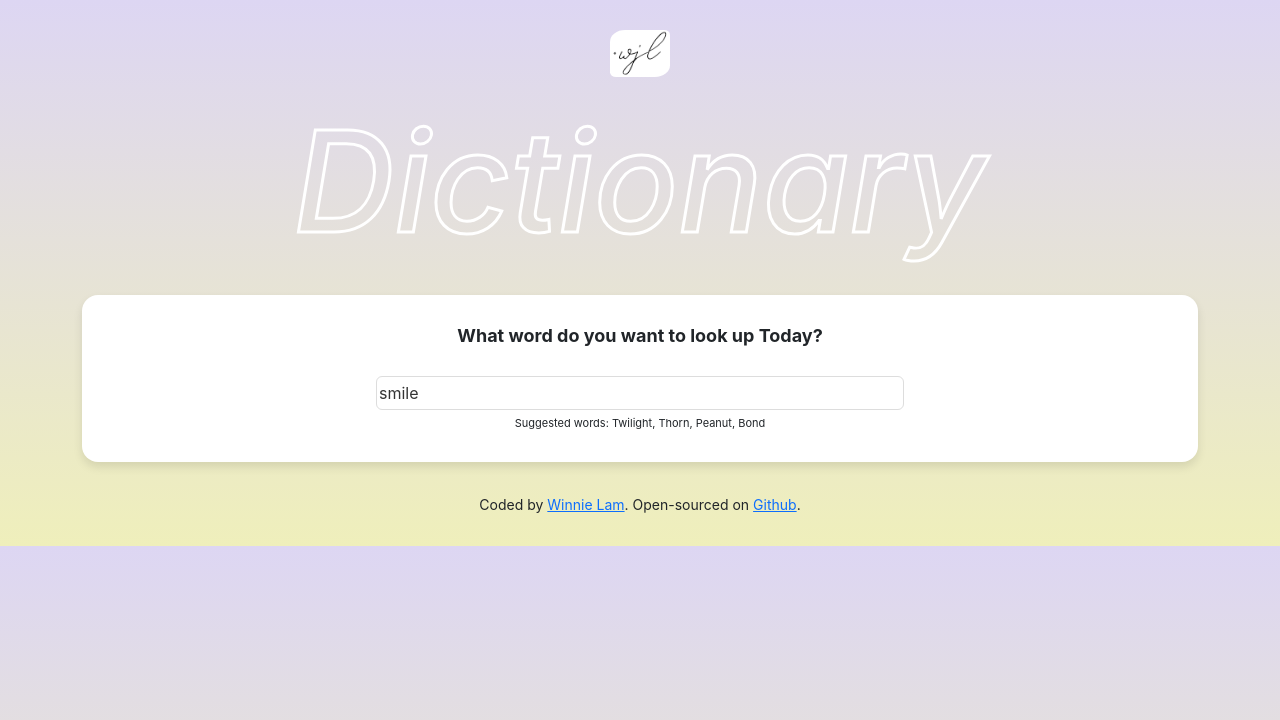
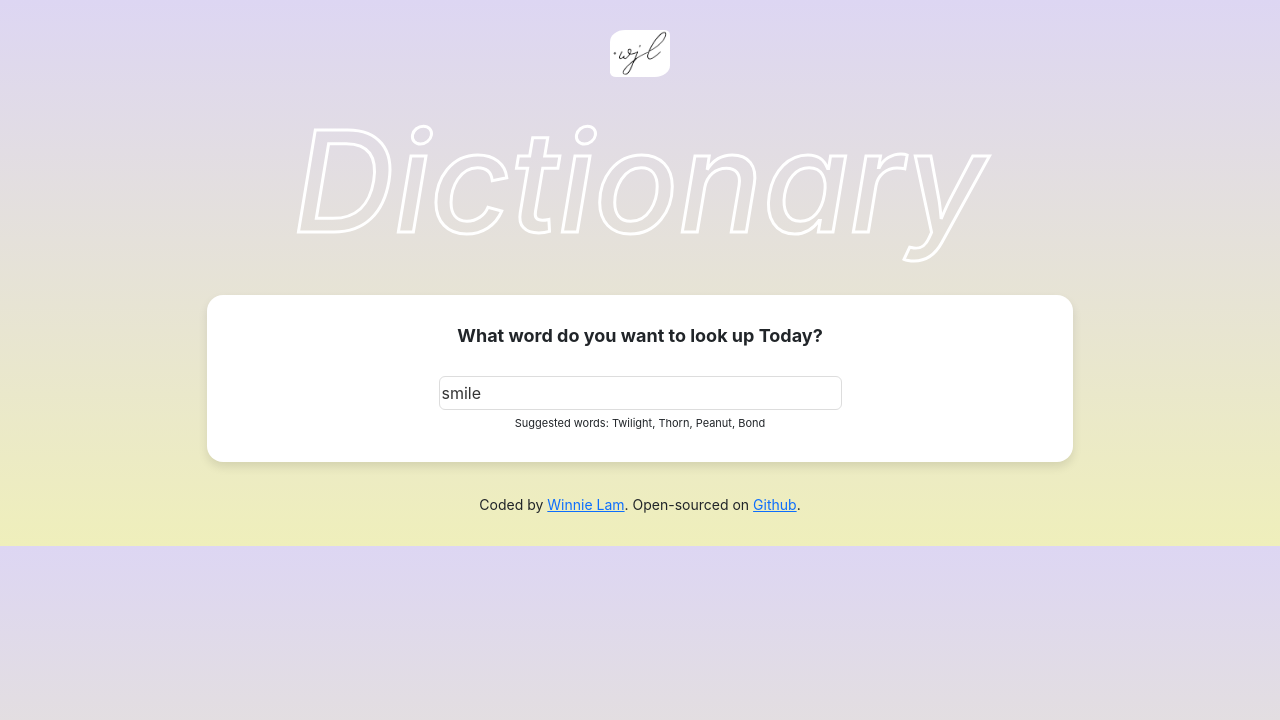
Before and after one commit to Winniee356/Dictionary-react, a React (Create React App) app: page / in a window 1280 px wide. Shown: the top 720 px of the page. Built offline with nearby package versions, Linux system fonts and the light colour scheme; no server answers.

Commit message:
Update App.css

```diff
--- a/src/App.css
+++ b/src/App.css
@@ -1,5 +1,10 @@
 body{
   background:linear-gradient(#ddd6f3, #EFEFBB);
+}
+
+.App{
+  max-width: 890px;
+  margin: 0 auto;
 }
 
 .App-header h1 {
```
